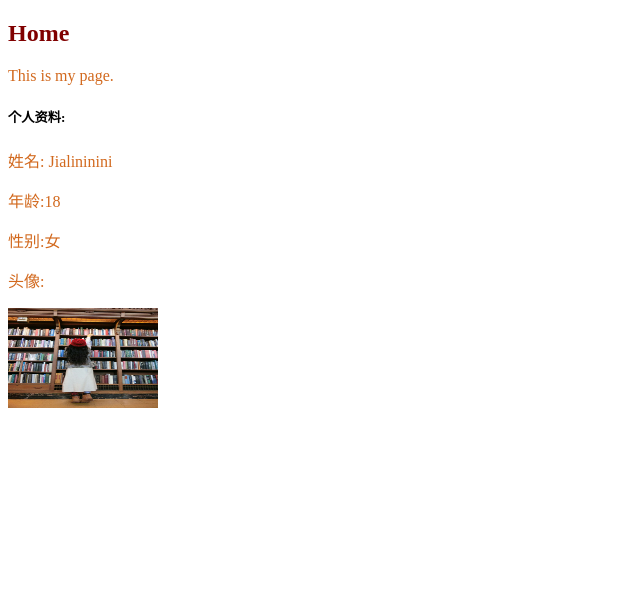
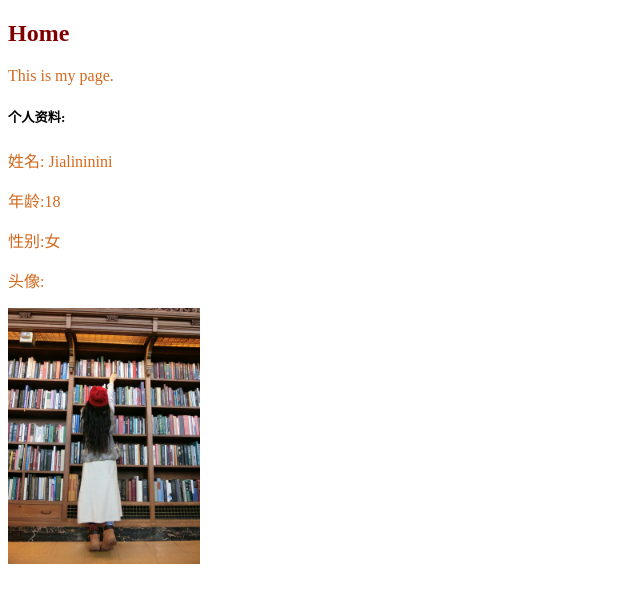
Before and after one commit to Jialininini/Jialininini.github.io, a plain HTML site: page index.html in a window 1280 px wide. Shown: the whole page, without its empty margins (0-640 px from the left). Drawn offline with Linux system fonts and the light colour scheme.

Commit message:
commit my homepage3

```diff
--- a/index.html
+++ b/index.html
@@ -13,6 +13,6 @@
 	<p>年龄:18</p>
 	<p>性别:女</p>
 	<p>头像:</p>
-	<img src="imgs/IMG_9189.JPG" height='100px' width="150px">
+	<img src="imgs/IMG_9189.JPG" height='256px' width="192px">
 </body>
 </html>
```
